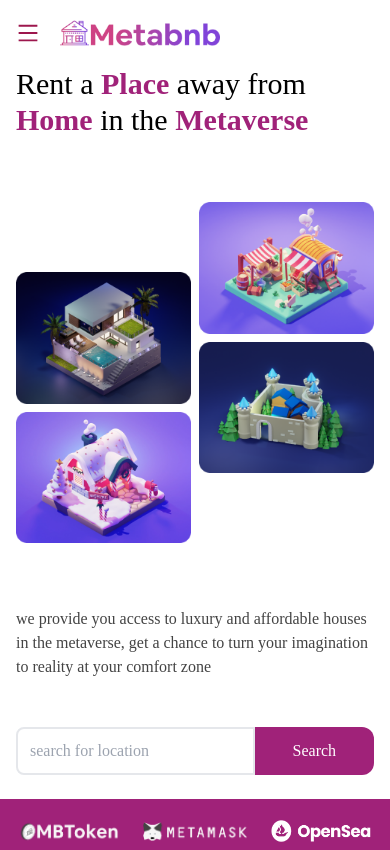
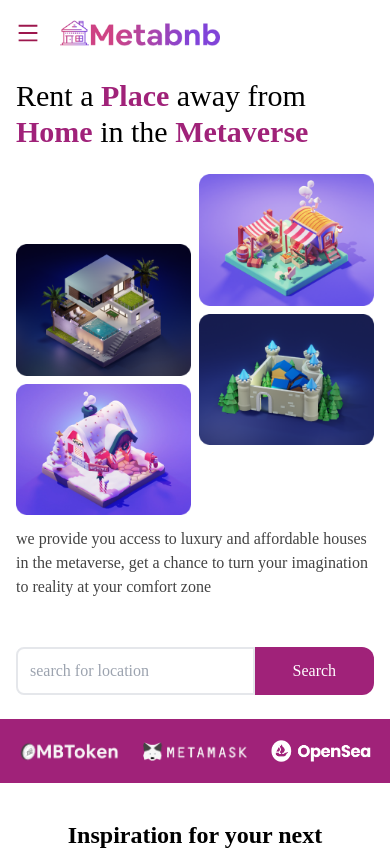
Before and after one commit to ayowayne123/Metabnb, a React (Create React App) app: page / in a window 390 px wide. Shown: the top 850 px of the page. Built offline with nearby package versions, Linux system fonts and the light colour scheme; the HTML template or start-up script is replaced by a standard one; a web font is replaced by a local one.

Commit message:
Feat: mobile responsive 5

```diff
--- a/src/pages/Home.js
+++ b/src/pages/Home.js
@@ -13,7 +13,7 @@ function Home() {
 
     <div>
     <div className='container'>
-      <div>   <span className='block lg:hidden font-normal text-3xl md:text-4xl 2xl:text-hero-main xl:text-5xl xl:leading-5xl '> Rent a <span className='font-bold text-pinktext'>Place</span> away from <span className='font-bold text-pinktext'>Home
+      <div>   <span className='block lg:hidden py-3 font-normal text-3xl md:text-4xl 2xl:text-hero-main xl:text-5xl xl:leading-5xl '> Rent a <span className='font-bold text-pinktext'>Place</span> away from <span className='font-bold text-pinktext'>Home
       </span> in the <span className='font-bold text-pinktext'>Metaverse</span></span></div>
         <div className='pb-6 grid lg:grid-cols-2  w-full lg:h-[calc(100vh-6rem)] items-center text-blacktext'>
             <div className=' flex flex-col text-left h-full w-full justify-center gap-12'>
@@ -24,7 +24,7 @@ function Home() {
                  <input type='text'  className='w-2/3 h-12 border-2 border-textblack focus:outline-none rounded-l-lg p-3' placeholder='search for location'/>
                  <button className='inline-flex w-1/3 justify-center items-center h-12 bg-pink-grad text-base  text-white rounded-r-xl'> Search</button></span>
             </div>
-            <div className='row-start-1 lg:col-start-2 grid grid-cols-2  gap-2 w-full lg:pl-24  lg:pr-5 py-16'>
+            <div className='row-start-1 lg:col-start-2 grid grid-cols-2  gap-2 w-full lg:pl-24  lg:pr-5 py-3 lg:py-16'>
                    <div className='grid grid-flow-row grid-rows-5 gap-2'>
                     <span className='row-start-2 h-full row-span-2'> <img src={image1} alt='Logo' width="1000" height="1000"  /></span>
                     <span className='row-span-2'> <img src={image2} alt='Logo' width="1000" height="1000"/></span>
```
